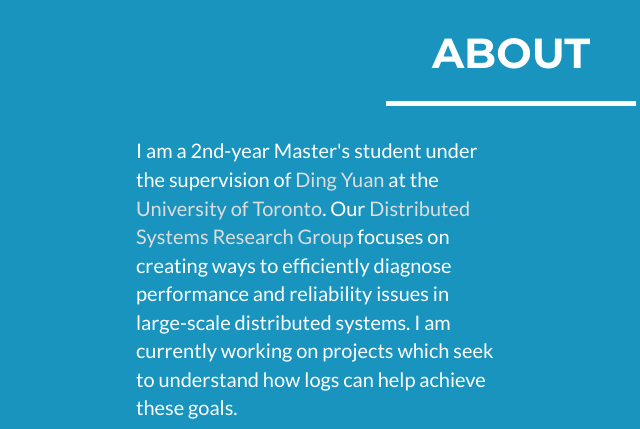
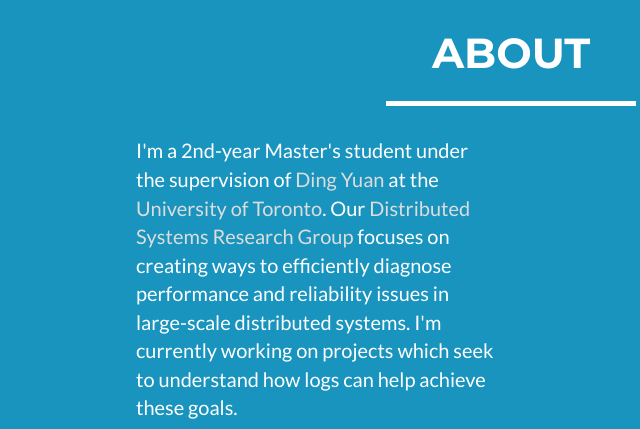
Before and after one commit to kirkrodrigues/kirkrodrigues.github.io, a plain HTML site: page index.html in a window 1280 px wide. Shown: the part 980-1409 px from the top of the page, 129-769 px from the left. Drawn offline with nearby package versions, Linux system fonts and the light colour scheme.

Commit message:
About: Use contractions

```diff
--- a/index.html
+++ b/index.html
@@ -122,7 +122,7 @@
             </div>
             <div class="row">
                 <div class="col-lg-4 col-lg-offset-2">
-                    <p>I am a 2nd-year Master's student under the supervision of <a href="http://www.eecg.toronto.edu/~yuan/Home.html">Ding Yuan</a> at the <a href="https://www.utoronto.ca">University of Toronto</a>. Our <a href="http://dsrg.utoronto.ca">Distributed Systems Research Group</a> focuses on creating ways to efficiently diagnose performance and reliability issues in large-scale distributed systems. I am currently working on projects which seek to understand how logs can help achieve these goals.</p>
+                    <p>I'm a 2nd-year Master's student under the supervision of <a href="http://www.eecg.toronto.edu/~yuan/Home.html">Ding Yuan</a> at the <a href="https://www.utoronto.ca">University of Toronto</a>. Our <a href="http://dsrg.utoronto.ca">Distributed Systems Research Group</a> focuses on creating ways to efficiently diagnose performance and reliability issues in large-scale distributed systems. I'm currently working on projects which seek to understand how logs can help achieve these goals.</p>
                     <p>Besides research, I'm passionate about operating systems, filmmaking, and music.</p>
                 </div>
             </div>
```
